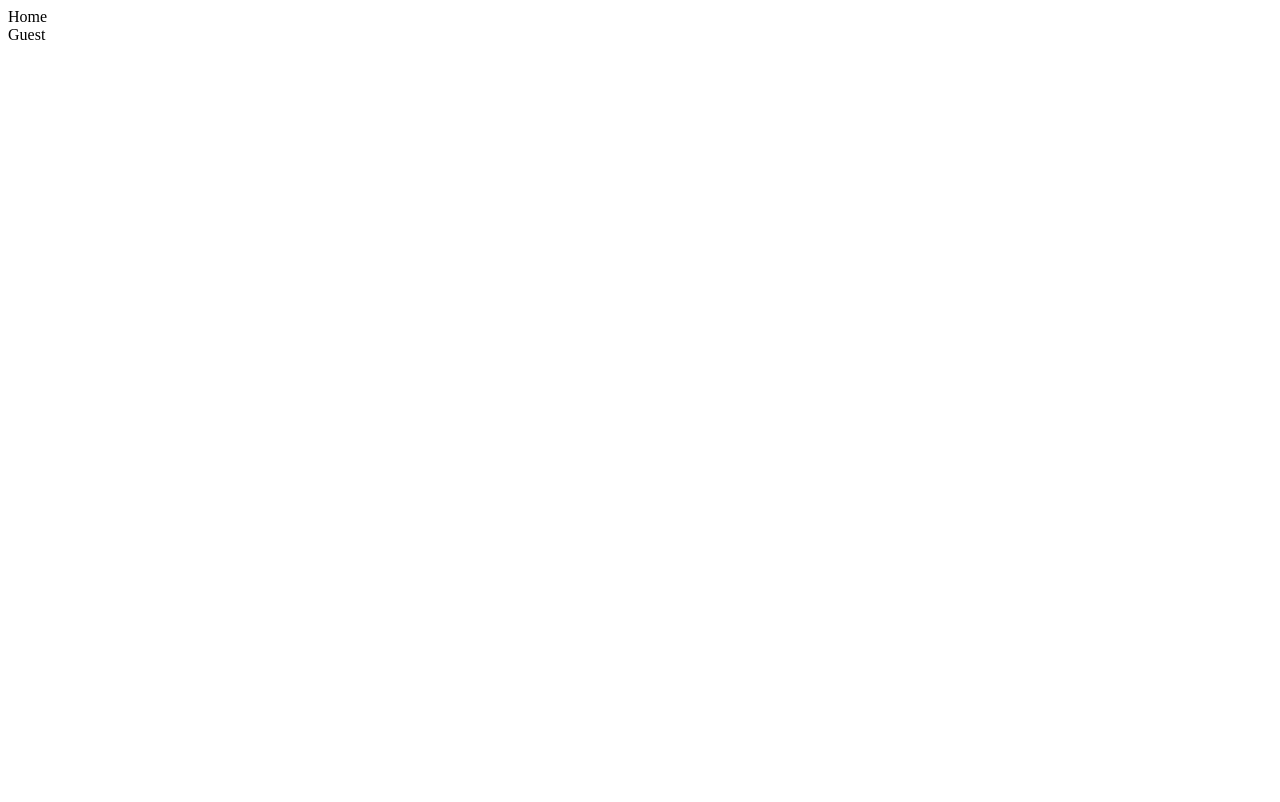
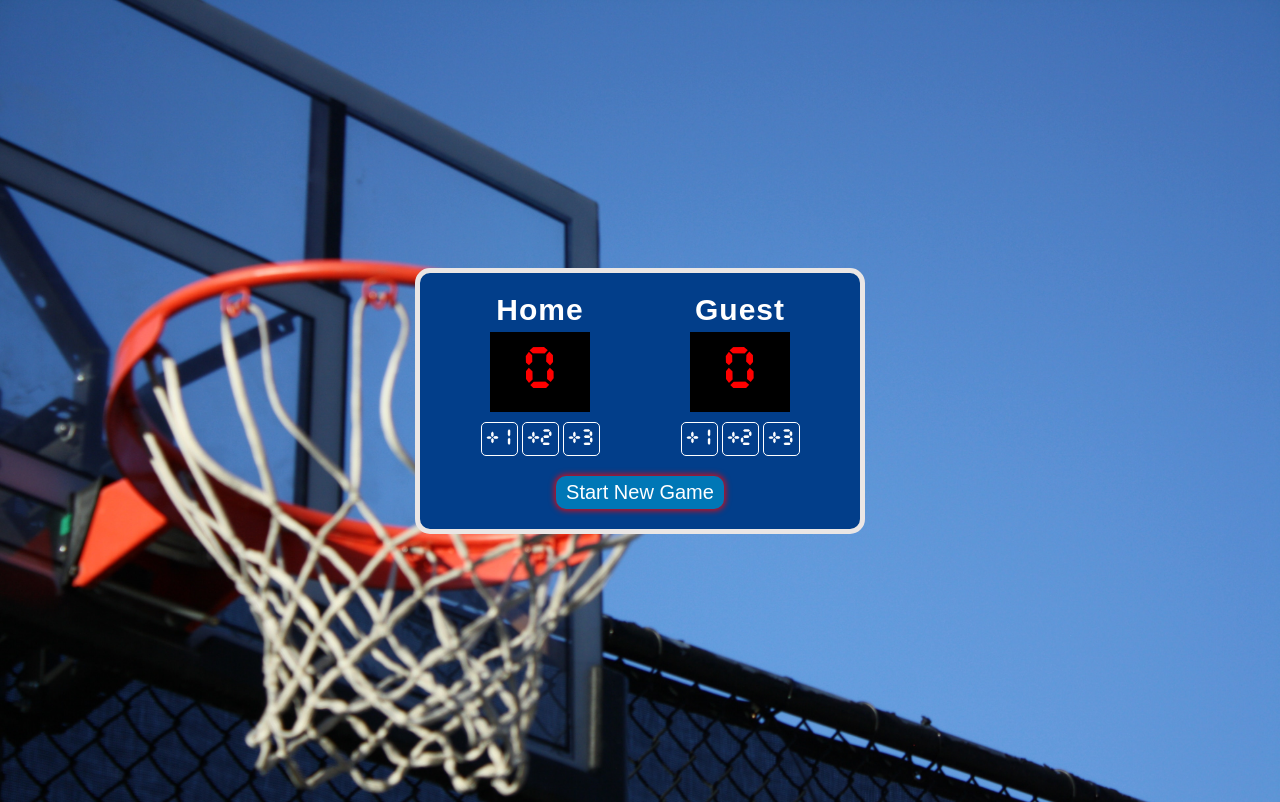
Before and after one commit to SirajAtFiverr/scoreboard, a plain HTML site: page index.html in a window 1280 px wide. Drawn offline with Linux system fonts and the light colour scheme.

Commit message:
saving all changes

```diff
--- a/index.html
+++ b/index.html
@@ -1,18 +1,42 @@
 <!DOCTYPE html>
 <html lang="en">
 <head>
+    <link rel="stylesheet" href="style.css">
     <title>Document</title>
 </head>
 <body>
 
     <div id="scoreboard">
-        <div>
-            Home
+        <div class="score-panel">
+            <div class="score-panel-section">
+                <h2>Home</h2>
+                <div class="score-screen home-score">
+                    0
+                </div>
+                <div class="score-buttons-section">
+                    <button class="score-button" onclick="addOneToHome()">+1</button>
+                    <button class="score-button" onclick="addTwoToHome()">+2</button>
+                    <button class="score-button" onclick="addThreeToHome()">+3</button>
+                </div>
+            </div>
+            <div class="score-panel-section">
+                <h2>Guest</h2>
+                <div class="score-screen guest-score">
+                    0
+                </div>
+                <div class="score-buttons-section">
+                    <button class="score-button" onclick="addOneToGuest()">+1</button>
+                    <button class="score-button" onclick="addTwoToGuest()">+2</button>
+                    <button class="score-button" onclick="addThreeToGuest()">+3</button>
+                </div>
+            </div>
         </div>
-        <div>
-            Guest
-        </div>
+
+        <button class="new-game-button" onclick="startNewGame()">
+            Start New Game
+        </button>
     </div>
 
+    <script src="script.js"></script>
 </body>
 </html>
--- a/script.js
+++ b/script.js
@@ -0,0 +1,63 @@
+
+let homeScoreEl = document.getElementsByClassName("home-score")[0];
+let guestScoreEl = document.getElementsByClassName("guest-score")[0];
+
+let homeScore = 0;
+let guestScore = 0;
+
+function highlightLeader(){
+    if(homeScore > guestScore){
+        homeScoreEl.style = "color: green;"
+        guestScoreEl.style = "color: red;"
+    }else if(homeScore < guestScore){
+        homeScoreEl.style = "color: red;"
+        guestScoreEl.style = "color: green;"
+    }else{
+        homeScoreEl.style = "color: red;"
+        guestScoreEl.style = "color: red;"
+    }
+}
+
+function addOneToHome(){
+    homeScore += 1;
+    homeScoreEl.textContent = homeScore;
+    highlightLeader();
+}
+
+function addTwoToHome(){
+    homeScore += 2;
+    homeScoreEl.textContent = homeScore;
+    highlightLeader();
+}
+
+function addThreeToHome(){
+    homeScore += 3;
+    homeScoreEl.textContent = homeScore;
+    highlightLeader();
+}
+
+function addOneToGuest(){
+    guestScore += 1;
+    guestScoreEl.textContent = guestScore;
+    highlightLeader();
+}
+
+function addTwoToGuest(){
+    guestScore += 2;
+    guestScoreEl.textContent = guestScore;
+    highlightLeader();
+}
+
+function addThreeToGuest(){
+    guestScore += 3;
+    guestScoreEl.textContent = guestScore;
+    highlightLeader();
+}
+
+function startNewGame(){
+    homeScore = 0;
+    guestScore = 0;
+    homeScoreEl.textContent = homeScore;
+    guestScoreEl.textContent = guestScore;
+    highlightLeader();
+}
--- a/style.css
+++ b/style.css
@@ -0,0 +1,87 @@
+
+@font-face {
+    font-family: display-font;
+    src: url("font.ttf");
+}
+
+body{
+    display: flex;
+    justify-content: center;
+    align-items: center;
+    height: 98.3vh;
+
+    text-align: center;
+    background-image: url("bg-img.jpg");
+    background-size: cover;
+}
+
+#scoreboard {
+    width: 400px;
+    background-color: #023E8A;
+    border: 5px solid #EAE6E5;
+    border-radius: 15px;
+    padding: 20px;
+}
+
+.score-panel {
+    display: flex;
+    justify-content: space-around;
+}
+
+.score-screen{
+    display: flex;
+    justify-content: center;
+    align-items: center;
+    width: 100px;
+    height: 80px;
+    margin: 5px auto;
+
+    background-color: black;
+    font-family: display-font, sans-serif;
+    color: red;
+    font-size: 52px;
+}
+
+.score-buttons-section{
+    margin: 10px auto;
+}
+
+.score-button{
+    border: 1px solid white;
+    padding: 5px;
+    border-radius: 5px;
+    background-color: #023E8A;
+    color: white;
+    font-family: display-font, sans-serif;
+    font-size: 20px;
+}
+
+.score-button:hover{
+    background-color: white;
+    color: #023E8A;
+}
+
+h2{
+    margin: 0;
+    color: white;
+    font-family: 'Arial Narrow Bold', sans-serif;
+    font-size: 30px;
+    letter-spacing: 1px;
+}
+
+.new-game-button{
+    margin-top: 10px;
+    border: none;
+    border-radius: 10px;
+    padding: 5px 10px;
+
+    background-color: #0077B6;
+    color: white;
+    box-shadow: 0 0 6px 1px red;
+    font-family: 'Arial Narrow Bold', sans-serif;
+    font-size: 20px;
+}
+
+.new-game-button:hover{
+    background-color: red;
+}
```
Also changed, not shown: bg-img.jpg (added).
